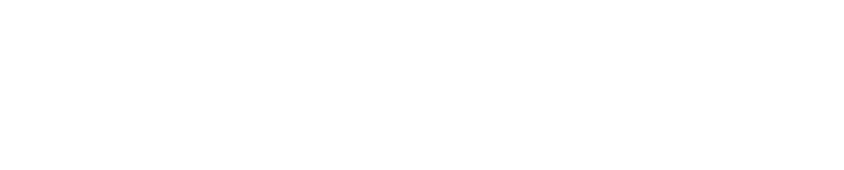
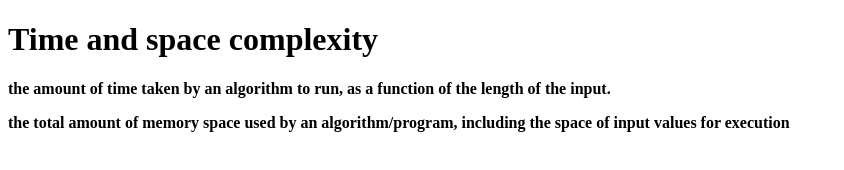
Before and after one commit to acciojob/time-and-space-complexity-Dilasha9699, a website: page main.html in a window 1280 px wide. Shown: the whole page, without its empty margins (0-844 px from the left). Drawn offline with Linux system fonts and the light colour scheme.

Commit message:
created a submission

```diff
--- a/main.html
+++ b/main.html
@@ -4,12 +4,17 @@
 
 <head>
 	<link rel="stylesheet" href="styles.css">
+<h1>Time and space complexity </h1>
 </head>
 
 <body>
 	<!-- the entire body must be written by student -->
     <script type="text/javascript" src="./script.js">
 </script>
+<b>
+<p>the amount of time taken by an algorithm to run, as a function of the length of the input. </p>
+<p>the total amount of memory space used by an algorithm/program, including the space of input values for execution</p>
+</b>
 
 </body>
 
```
